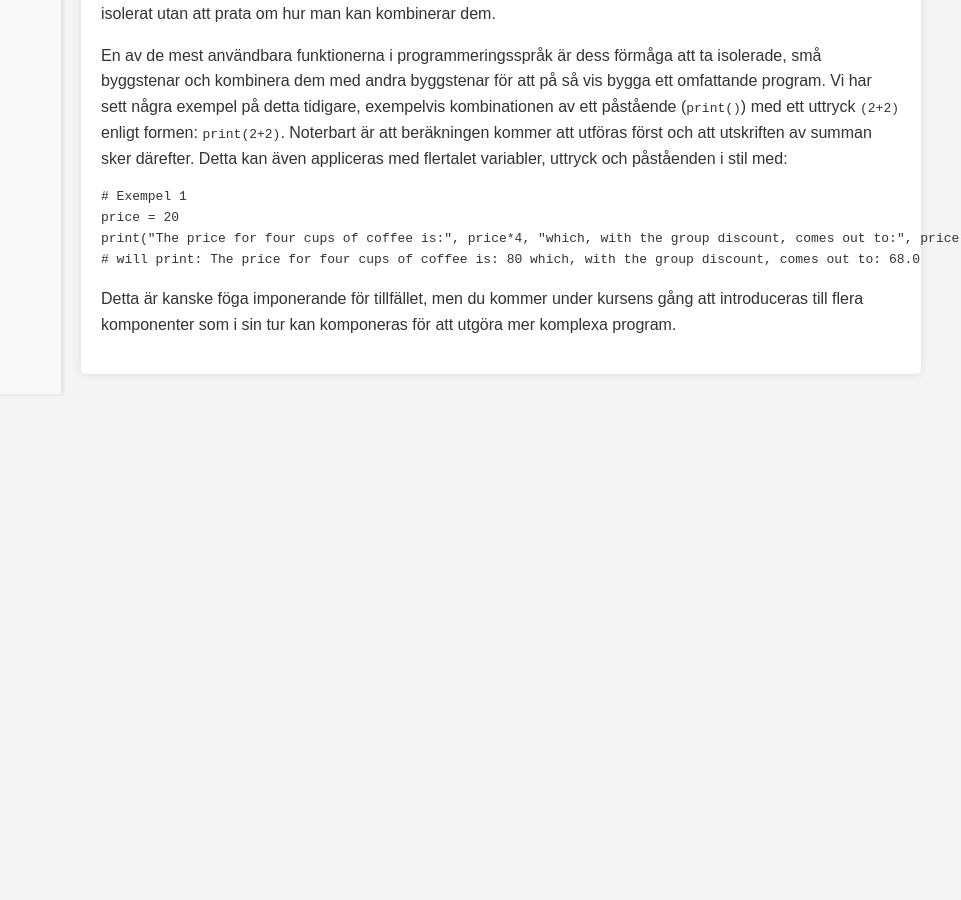
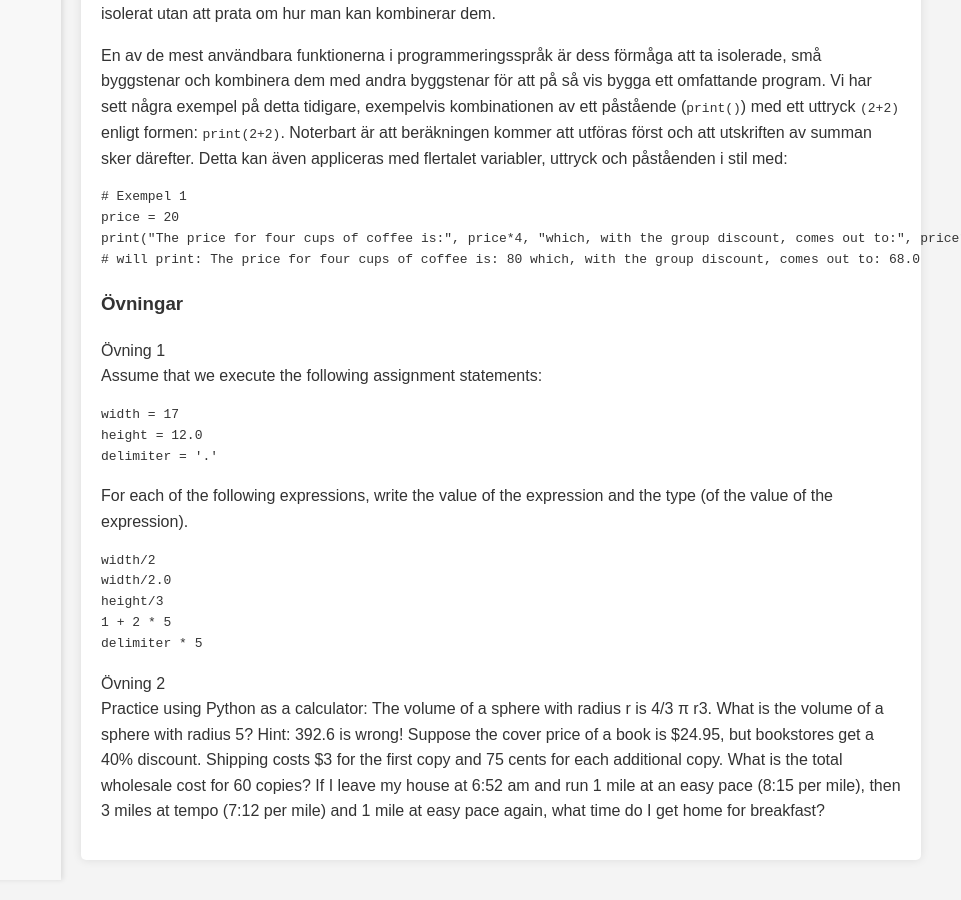
Before and after one commit to noitaloiv/fundamentalPython, a Jekyll site: the page built from week1/syntax.md, in a window 1280 px wide and 900 px high, scrolled down 7064 px. Shown: the whole window, without its empty margins (319-1280 px from the left). Built offline with Jekyll 4.4.1, drawn with Linux system fonts in a browser that asks for light colours; before the commit the page ends 7478 px from its top, so only the background shows below that.

Commit message:
Update syntax.md

````diff
--- a/week1/syntax.md
+++ b/week1/syntax.md
@@ -273,4 +273,25 @@ print("The price for four cups of coffee is:", price*4, "which, with the group d
 # will print: The price for four cups of coffee is: 80 which, with the group discount, comes out to: 68.0
 ```
 
-Detta är kanske föga imponerande för tillfället, men du kommer under kursens gång att introduceras till flera komponenter som i sin tur kan komponeras för att utgöra mer komplexa program.
+### Övningar
+Övning 1
+Assume that we execute the following assignment statements:
+```python
+width = 17
+height = 12.0
+delimiter = '.'
+```
+For each of the following expressions, write the value of the expression and the type (of the value of the expression).
+```python
+width/2
+width/2.0
+height/3
+1 + 2 * 5
+delimiter * 5
+```
+
+Övning 2
+Practice using Python as a calculator:
+The volume of a sphere with radius r is 4/3 π r3. What is the volume of a sphere with radius 5? Hint: 392.6 is wrong!
+Suppose the cover price of a book is $24.95, but bookstores get a 40% discount. Shipping costs $3 for the first copy and 75 cents for each additional copy. What is the total wholesale cost for 60 copies?
+If I leave my house at 6:52 am and run 1 mile at an easy pace (8:15 per mile), then 3 miles at tempo (7:12 per mile) and 1 mile at easy pace again, what time do I get home for breakfast?
````
